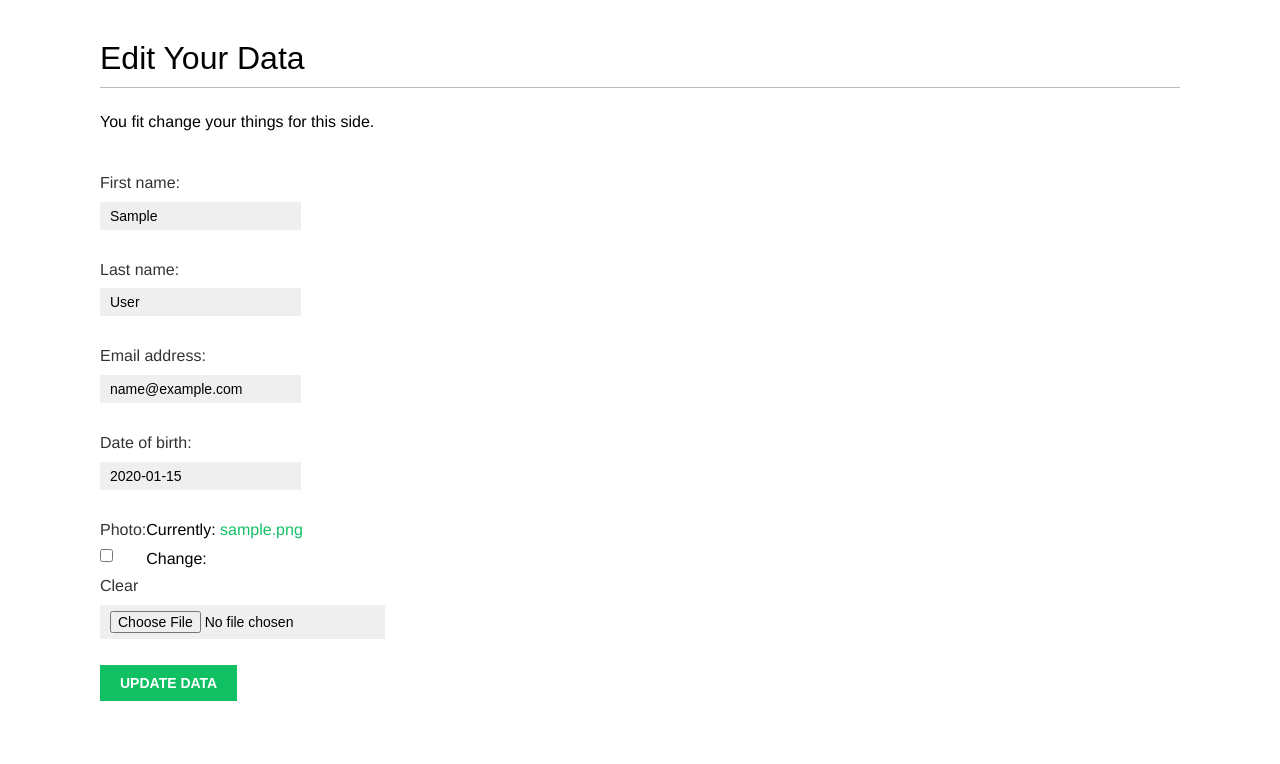
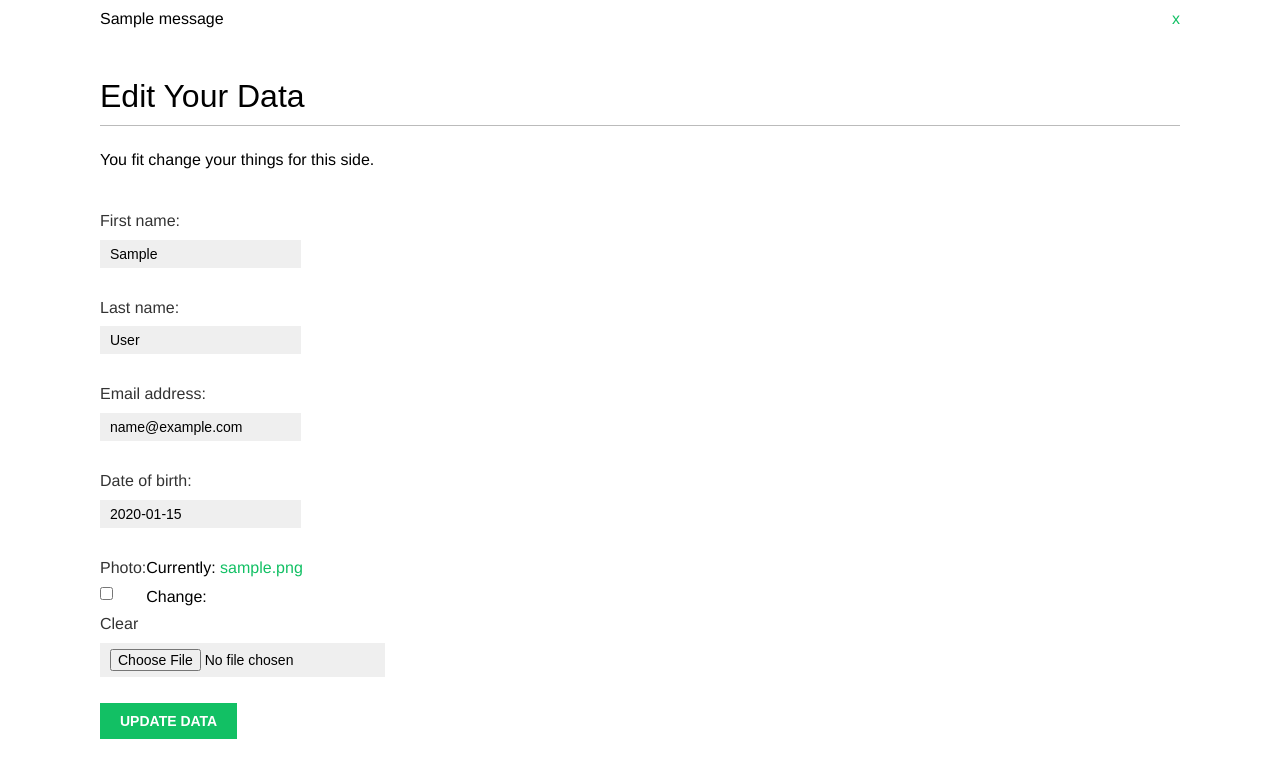
Before and after one commit to Ceasar15/Social-Website, a Django app: page /account/edit/ in a window 1280 px wide. Shown: the part 60-824 px from the top of the page. Before the commit the page ends 761 px from the top, so only its background shows below. Run offline with Django 3.2, Linux system fonts and the light colour scheme; a user stored in the database is signed in; tables that the repository leaves empty hold one stand-in row (values such as "Sample post"); one stand-in notice (Sample message) is shown.

Commit message:
added a message framework

```diff
--- a/bookmarks/account/views.py
+++ b/bookmarks/account/views.py
@@ -3,6 +3,7 @@ from django.shortcuts import render
 from django.http import HttpResponse
 from django.contrib.auth import authenticate, login
 from django.contrib.auth.decorators import login_required
+from django.contrib import messages
 
 
 from .forms import LoginForm, UserRegistrationForm, UserEditForm, ProfileEditForm
@@ -70,6 +71,9 @@ def edit(request):
         if user_form.is_valid() and profile_form.is_valid():
             user_form.save()
             profile_form.save()
+            messages.success(request, "Profile updated succesfully")
+        else:
+            messages.error(request, "Error updating your profile")
     else:
         user_form = UserEditForm(instance=request.user)
         profile_form = ProfileEditForm(instance=request.user.profile)
--- a/bookmarks/templates/account/edit.html
+++ b/bookmarks/templates/account/edit.html
@@ -7,7 +7,7 @@
 {% block content %}
     <h1>Edit Your Data</h1>
     <p>You fit change your things for this side.</p>
-    <form action="#" method="post" enctype="multipart/form-data">
+    <form method="post" enctype="multipart/form-data">
         {% csrf_token %}
         {{ user_form.as_p }}
         {{ profile_form.as_p }}
--- a/bookmarks/templates/base.html
+++ b/bookmarks/templates/base.html
@@ -31,7 +31,16 @@
             {% endif %}
         </span>
     </div>
-
+    {% if messages %}
+        <ul class="messages">
+            {% for message in messages %}
+                <li class=" message.tags ">
+                    {{ message|safe }}
+                    <a href="#" class="close">x</a>
+                </li>
+            {% endfor %}
+        </ul>
+    {% endif %}
     <div id="content">
         {% block content %}
         {% endblock content %}
```
